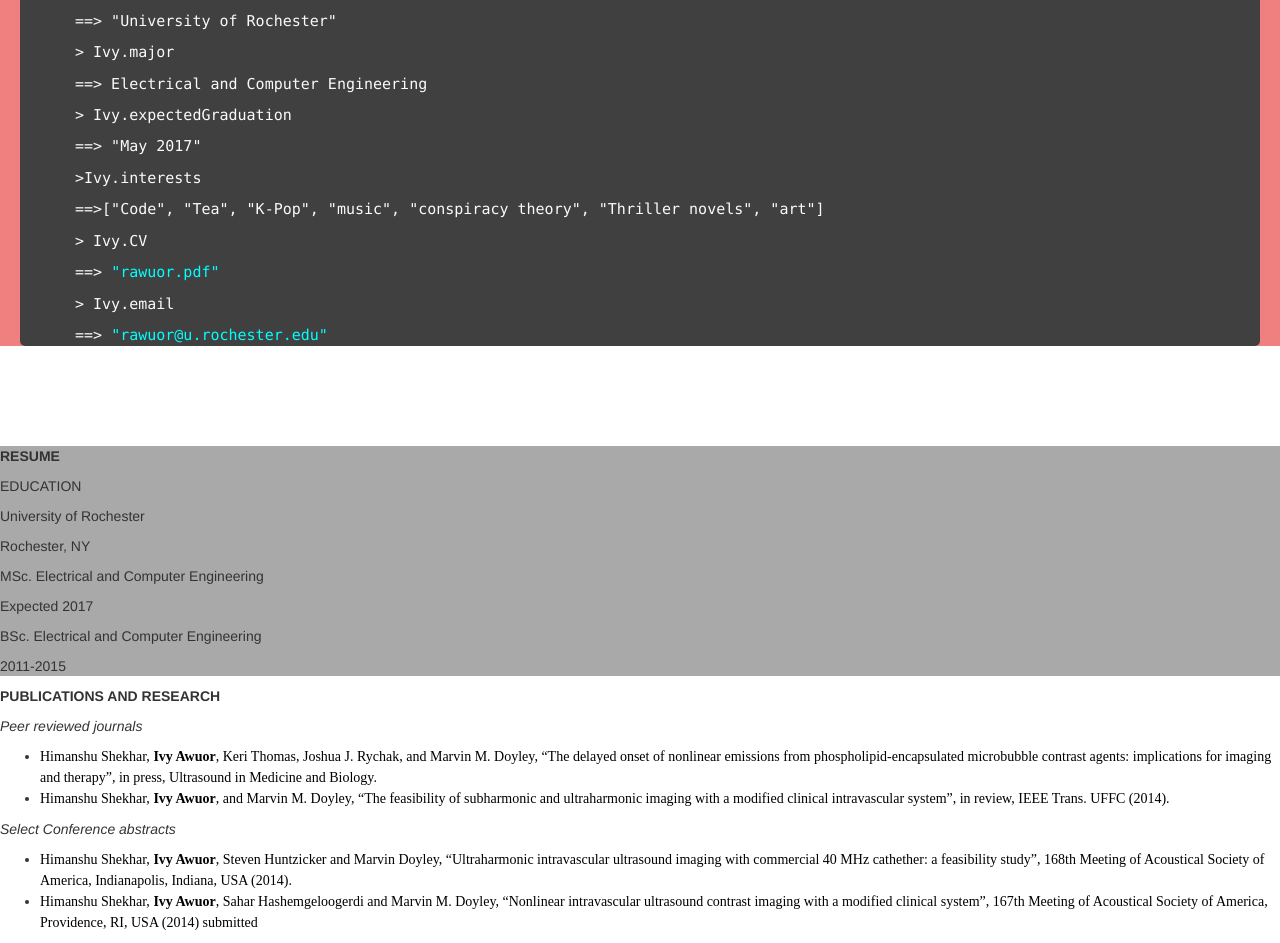
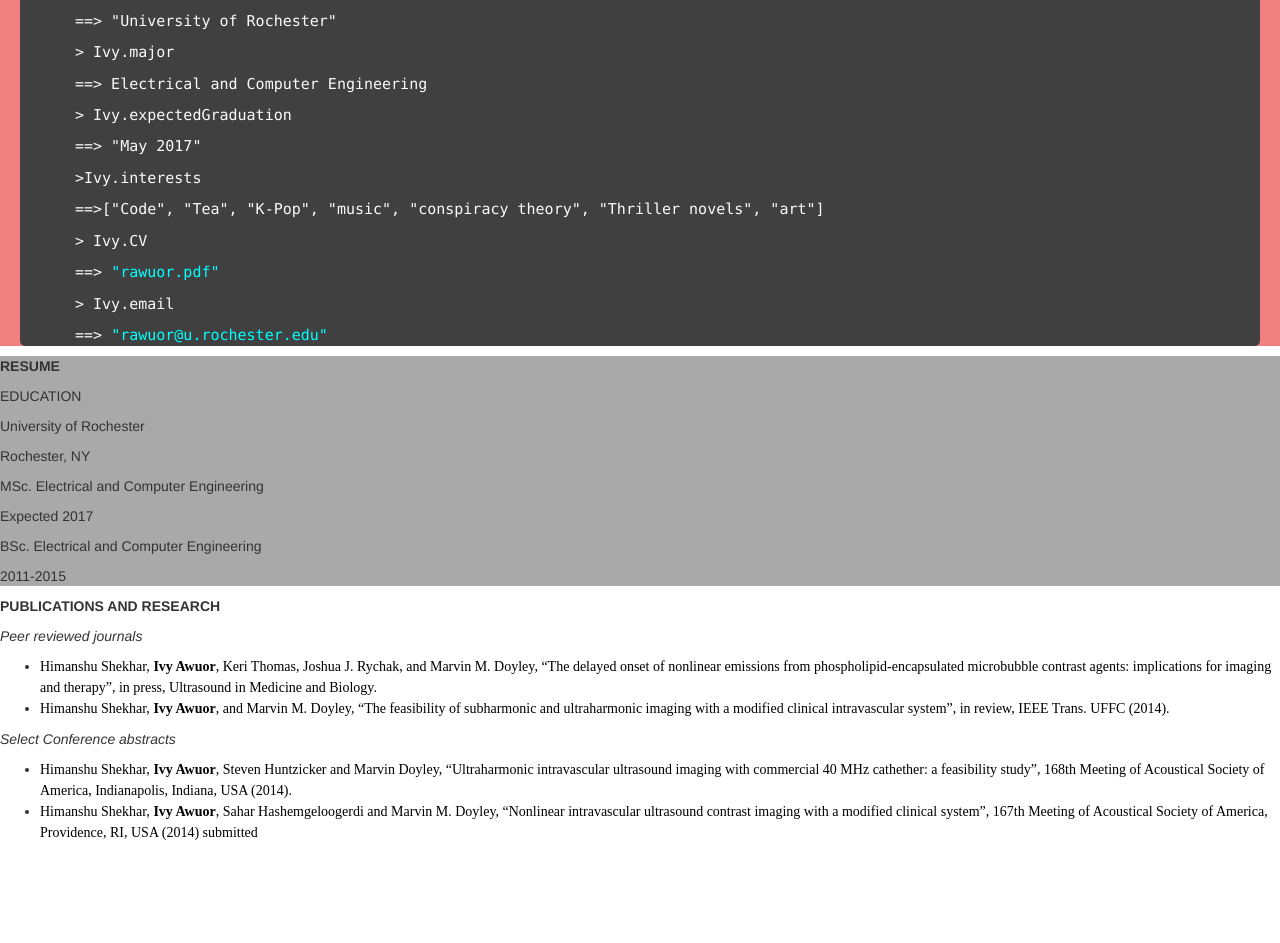
Before and after one commit to rawuor/rawuor.github.io, a Jekyll site: the page index.html, which Jekyll copies as it is, in a window 1280 px wide. Shown: the part 752-1695 px from the top of the page. Built offline with Jekyll 4.4.1, drawn with Linux system fonts in a browser that asks for light colours; nearby versions of some CDN libraries; after the commit the page ends 1605 px from its top, so only the background shows below that.

Commit message:
Update default.css

```diff
--- a/css/default.css
+++ b/css/default.css
@@ -6,26 +6,6 @@
   padding: 14px 10px;
   text-transform: uppercase;
 }
-/*.about{
-  background-image:url('https://encrypted-tbn0.gstatic.com/images?q=tbn:ANd9GcSXjkcEH_7yytuG9FXoHtDytlXxM956i9zVu7JI-VqyRbMK-rZM4A');
-  height:800px;
-  width:800px;
-}*/
-
-/*#about_wrapper {*/
-  /*text-align:center;*/
-  /*padding-top:60px;*/
-  /*font-family: 'Open Sans', 'Sans Serif';
-  letter-spacing:0.3em;
-  font-weight:700;
-  color:#fafafa;
-  font-size:11px;
-  text-transform:uppercase;*/
-  /*width:50%;*/
- /* min-width:800px;*/
-  /*width:100%;*/
-  /*background-color:#ff99cc;
-}*/
 
 .about p{
   text-transform:uppercase;
@@ -51,7 +31,7 @@
 #inner_about{
  padding-top:55px;
  margin-top:0px;
- margin-bottom:100px;
+ /*margin-bottom:100px;*/
  margin-right:20px;
  margin-left:20px;
  border-radius:5px;
```
